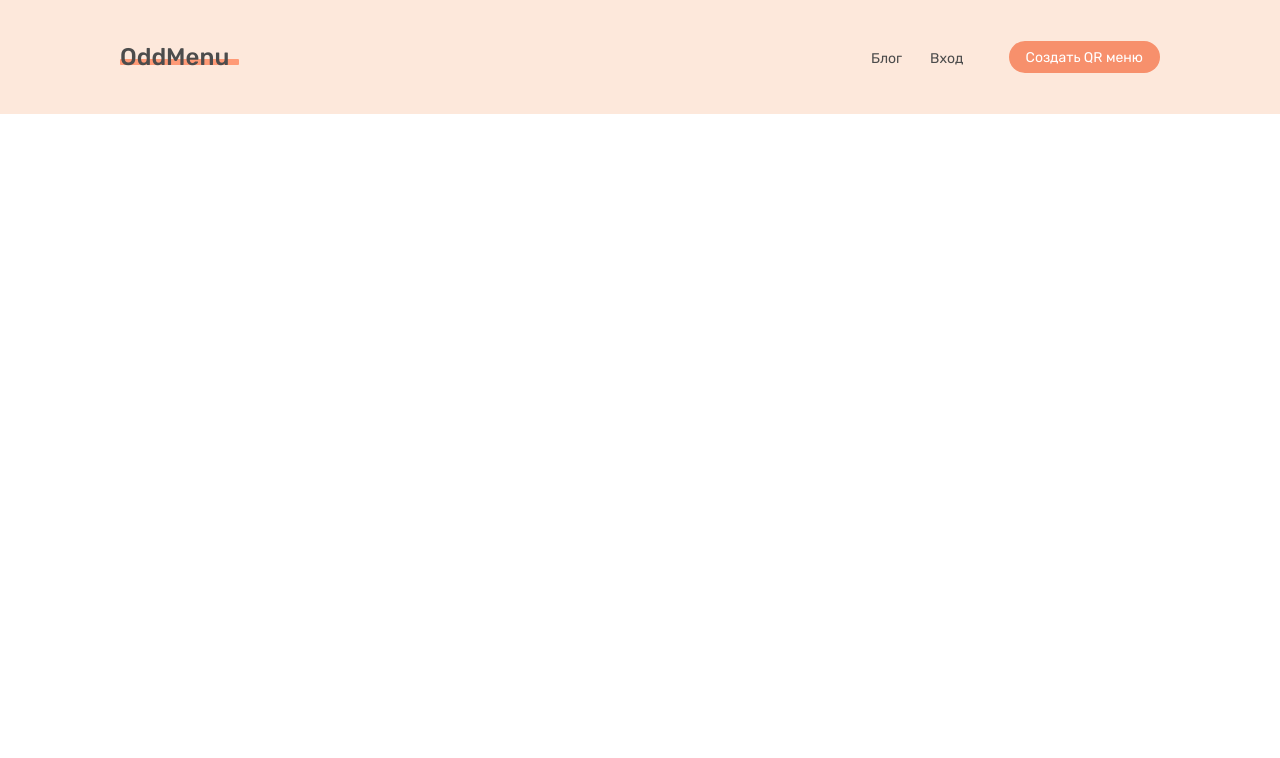
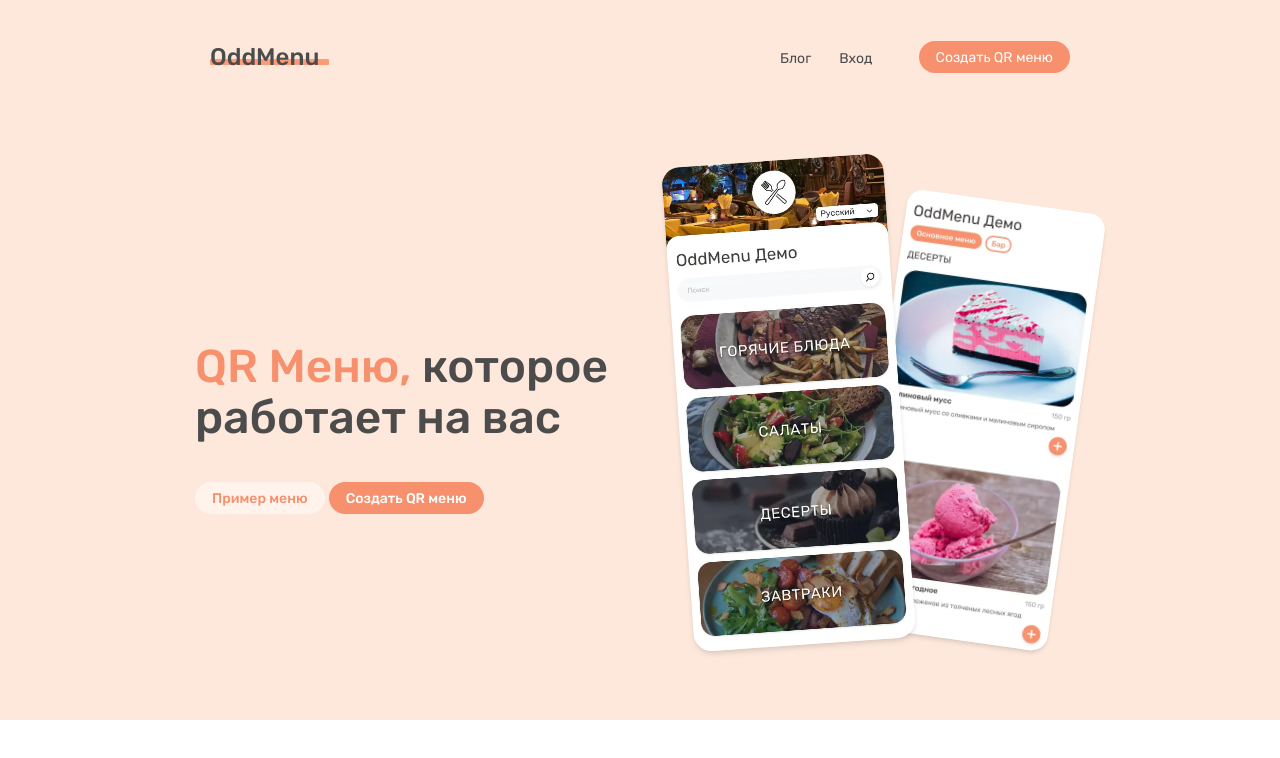
Before and after one commit to lapshichka/oddMenu, a website built with Vite: page index.html in a window 1280 px wide. Built offline with nearby package versions, Linux system fonts and the light colour scheme.

Commit message:
add the example-menu section and style

```diff
--- a/index.html
+++ b/index.html
@@ -32,6 +32,34 @@
           </div>
         </div>
       </header>
+
+      <main class="main">
+        <section class="example-menu">
+          <div class="example-menu__container">
+            <div class="example-menu__content">
+              <div class="example-menu__text">
+                <div class="block-text__title block-text__title-orange">
+                  <span>QR Меню,</span> которое работает на вас
+                </div>
+
+                <div class="example-menu__button">
+                  <a href="" class="button__white">Пример меню</a>
+                  <a href="" class="button">Создать QR меню</a>
+                </div>
+              </div>
+
+              <div class="example-menu__images">
+                <div class="example-menu__img example-menu__img-one">
+                  <img src="./image/app-1-ru.webp" alt="QR меню">
+                </div>
+                <div class="example-menu__img example-menu__img-two">
+                  <img src="./image/app-2-ru.webp" alt="QR меню">
+                </div>
+              </div>
+            </div>
+          </div>
+        </section>
+      </main>
     </div>
   </body>
 </html>
--- a/style/style.css
+++ b/style/style.css
@@ -16,13 +16,13 @@ body {
 }
 
 [class*="__container"] {
-  max-width: 1100px;
+  max-width: 920px;
   margin: 0 auto;
   padding: 0 15px;
 }
 
-/* ------------------------------------- */
-/* ------------------------------------- */
+/* -------------------------------------
+------------------------------------- */
 .header {
   position: absolute;
   width: 100%;
@@ -73,7 +73,7 @@ body {
   color: #4c4c4c;
   font-size: 14px;
 }
-.menu__item:not(:last-child) {
+.menu__item {
   margin: 0 28px 0 0;
 }
 .menu__link:hover {
@@ -83,7 +83,7 @@ body {
 .header__button {
   display: flex;
   justify-content: flex-end;
-  flex-basis: 16%;
+  flex-basis: 17%;
   flex-shrink: 1;
   flex-grow: 2;
   margin: 0 15px;
@@ -99,3 +99,83 @@ body {
 .button:hover {
   background-color: #ff9a76;
 }
+.button__white {
+  background-color: #fff3eb;
+  color: #f7906c;
+  padding: 8px 17px 7px;
+  border-radius: 32px;
+  font-size: 14px;
+}
+.button__white:hover {
+  outline: 3px solid #fde8db;
+  outline-offset: -3px;
+}
+/* -------------------------------------
+------------------------------------- */
+.main {
+  display: flex;
+  flex-grow: 1;
+  flex-direction: column;
+  justify-content: space-between;
+}
+.example-menu {
+  background-color: #fde8db;
+  display: flex;
+}
+.example-menu__container {
+  display: flex;
+  flex-wrap: wrap;
+  padding: 180px 15px 50px 15px;
+}
+.example-menu__content {
+  display: flex;
+  position: relative;
+  height: 100%;
+}
+/* ------------------------------------- */
+.example-menu__text {
+  flex: 0 0 50%;
+  display: flex;
+  flex-direction: column;
+  justify-content: center;
+  align-items: flex-start;
+  z-index: 2;
+  font-weight: 500;
+}
+.block-text__title {
+  font-size: 46px;
+  line-height: 1.1;
+  font-weight: 500;
+  color: #4c4c4c;
+  margin-bottom: 42px;
+}
+.block-text__title-orange span {
+  color: #f7906c;
+}
+/* ------------------------------------- */
+.example-menu__images {
+  width: 100%;
+  display: flex;
+  flex: 0 0 50%;
+  justify-content: flex-end;
+  transform: translateX(38px);
+}
+.example-menu__img-one {
+  transform: rotate(-4deg) translateY(-20px);
+  z-index: 2;
+  height: 485px;
+  box-shadow: 0 0 transparent, 0 0 transparent,
+    0 4px 6px -1px rgba(0, 0, 0, 0.1), 0 2px 4px -1px rgba(0, 0, 0, 0.06);
+}
+.example-menu__img-two {
+  transform: rotate(8deg) translateX(-35px) scale(0.9);
+  height: 490px;
+  box-shadow: 0 0 transparent, 0 0 transparent,
+    0 4px 6px -1px rgba(0, 0, 0, 0.1), 0 2px 4px -1px rgba(0, 0, 0, 0.06);
+}
+.example-menu__img {
+  overflow: hidden;
+  border-radius: 18px;
+  flex-grow: 0;
+  flex-basis: 222px;
+}
```
Also changed, not shown: image/app-1-ru.webp (added), image/app-2-ru.webp (added).
